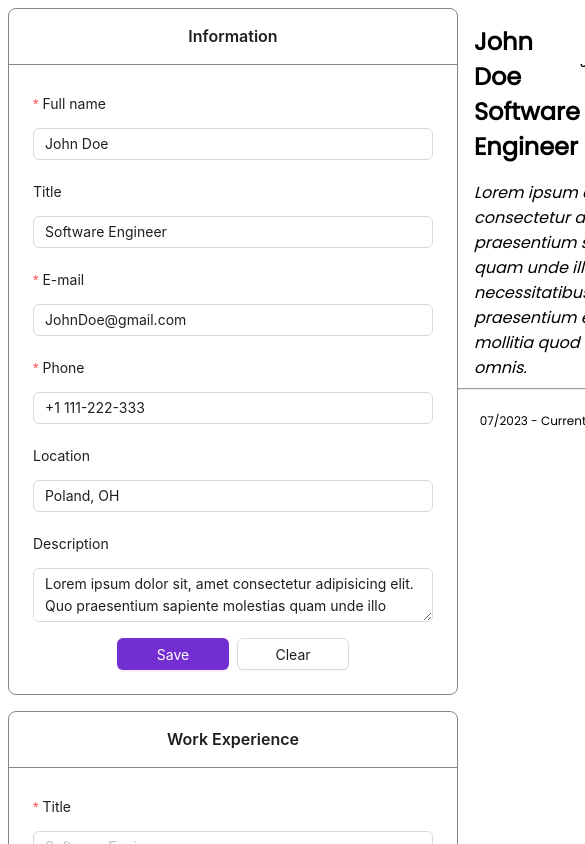
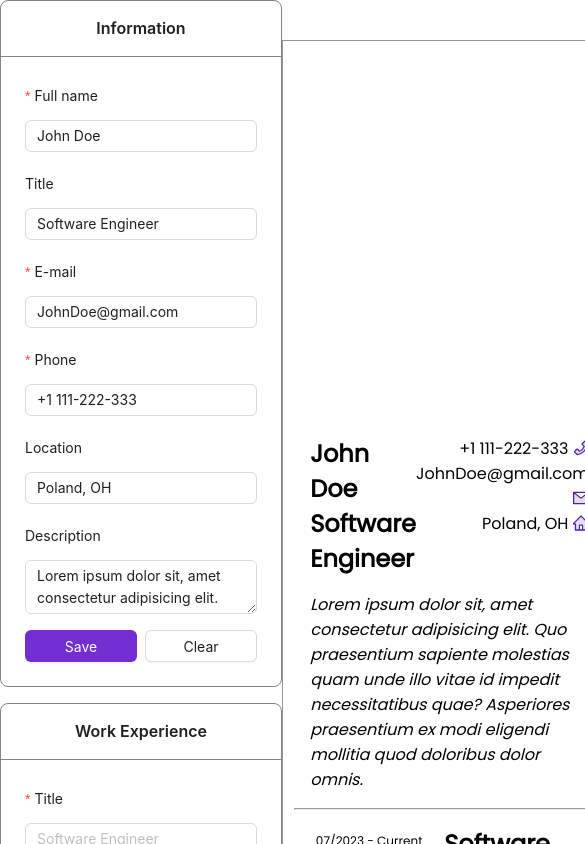
Before and after one commit to myshkovsky/Seavee, a React (Vite) app: page / in a window 390 px wide. Shown: the top 844 px of the page, 585 px wide, since content can reach past the window. Built offline with nearby package versions, Linux system fonts and the light colour scheme.

Commit message:
Major styling changes
Set up most of the work for the mobile layout, but the header still needs some work.

```diff
--- a/index.html
+++ b/index.html
@@ -6,7 +6,7 @@
     <meta name="viewport" content="width=device-width, initial-scale=1.0" />
     <title>Seavee</title>
   </head>
-  <body>
+  <body style="margin: 0">
     <div id="root"></div>
     <script type="module" src="/src/main.tsx"></script>
   </body>
--- a/src/styles/App.css
+++ b/src/styles/App.css
@@ -35,15 +35,11 @@
     justify-content: space-between;
 }
 
-.editor {
-    min-width: 450px;
-}
-
 .display {
     font-family: 'Poppins', sans-serif;
-    float: right;
-    margin-left: auto;
-    width: 210mm;
+    margin: 2.5rem auto;
+    max-width: 210mm;
     height: auto;
-    display: inline;
+    border: 1px solid #969696;
+    padding: .7rem;
 }
--- a/src/styles/Previews.css
+++ b/src/styles/Previews.css
@@ -34,6 +34,10 @@ ul {
     padding: 0;
 }
 
+li {
+    margin: 1rem auto;
+}
+
 /* InfoPreview */
 .info-box-wrapper {
     display: flex;
@@ -60,6 +64,6 @@ ul {
 }
 
 .info-box-description {
-    margin: 0 1rem;
+    margin: 0 1rem 1rem 1rem;
     font-style: italic;
 }
```
